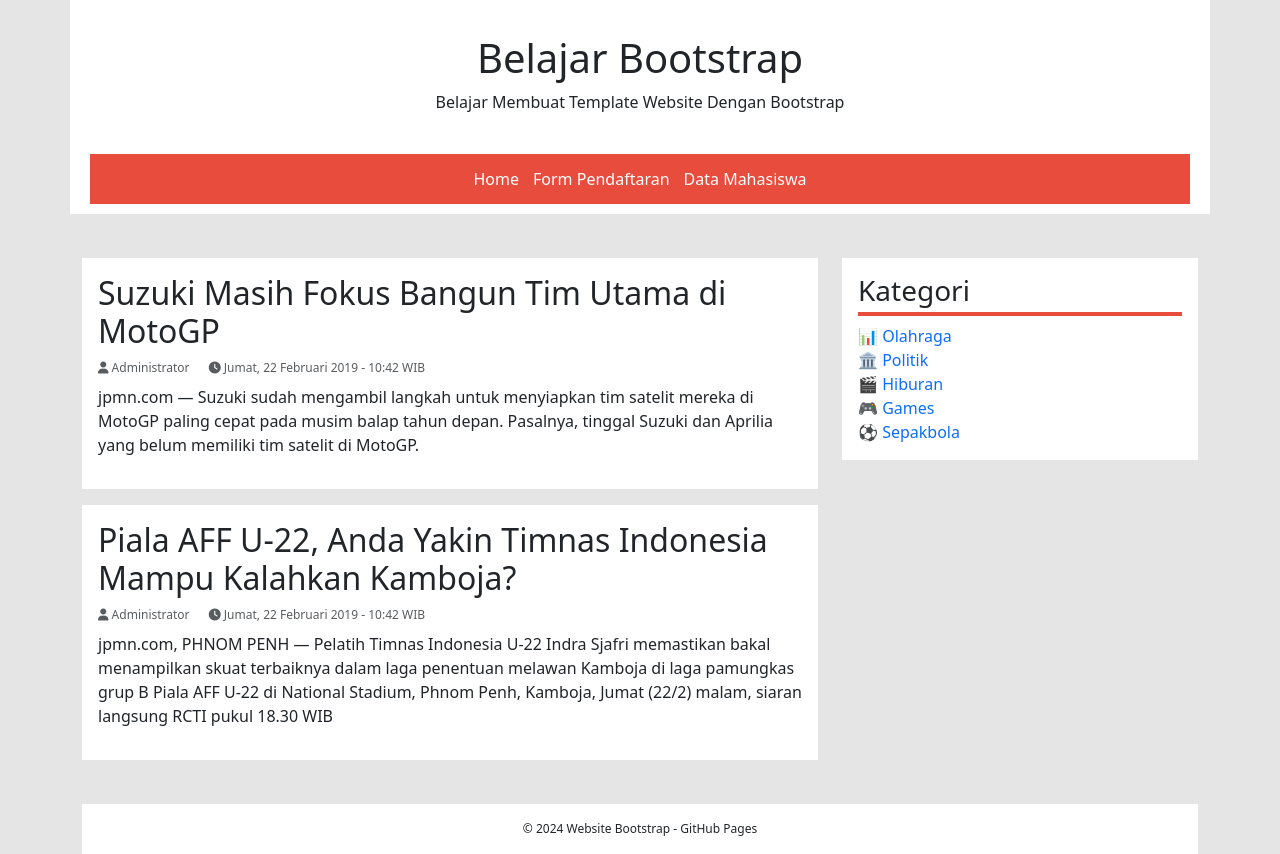
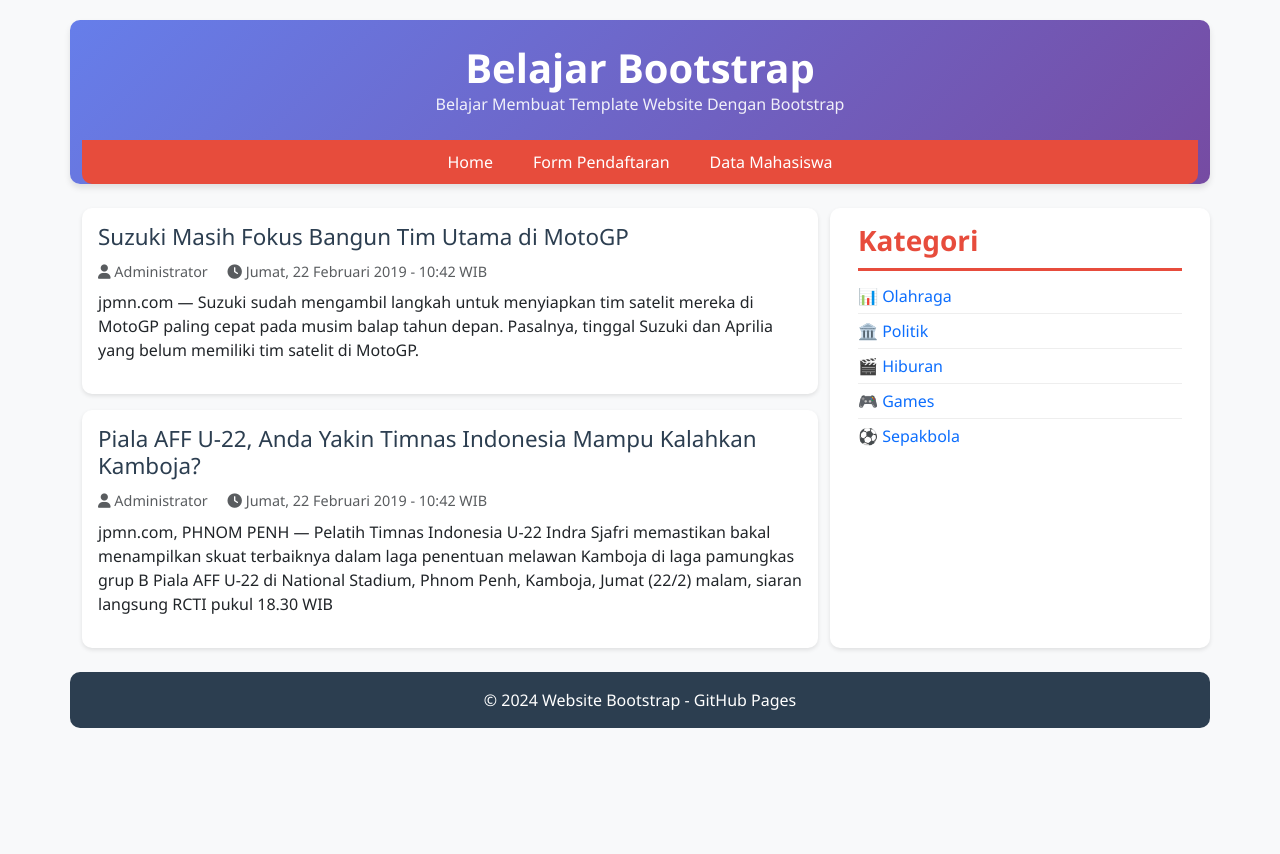
Before and after one commit to MuhammadLuqman2041/luqmandev.github.io, a plain HTML site: page index.html in a window 1280 px wide. After the commit the page ends 800 px from the top, so only its background shows below. Drawn offline with nearby package versions, Linux system fonts and the light colour scheme; files that its build step writes are made by us from their sources.

Commit message:
Update style.css

```diff
--- a/style.css
+++ b/style.css
@@ -1,75 +1,119 @@
 body {
-    background-color: #e5e5e5;
-}
-
-.meta-post {
-    font-size: 12px;
-    margin-bottom: 10px;
+    background-color: #f8f9fa;
+    font-family: 'Segoe UI', Tahoma, Geneva, Verdana, sans-serif;
 }
 
 .header {
-    background-color: #fff;
-    padding: 10px 20px;
+    background: linear-gradient(135deg, #667eea 0%, #764ba2 100%);
+    color: white;
+    border-radius: 10px;
+    margin-top: 20px;
+    box-shadow: 0 4px 6px rgba(0,0,0,0.1);
+}
+
+.title-site {
+    font-weight: 700;
+    margin-bottom: 0;
+}
+
+.description {
+    opacity: 0.9;
+    margin-bottom: 0;
 }
 
 nav.menus {
     background-color: #e74c3c;
-    padding: 10px;
+    border-radius: 0 0 10px 10px;
 }
 
-nav.menus ul {
-    margin: 0;
-    padding: 0;
+nav.menus .nav-link {
+    color: white !important;
+    font-weight: 500;
+    padding: 10px 20px;
+    transition: all 0.3s ease;
 }
 
-nav.menus ul li {
-    display: inline-block;
+nav.menus .nav-link:hover {
+    background-color: #c0392b;
+    border-radius: 5px;
 }
 
-nav.menus ul li a {
-    display: block;
-    padding: 3px 7px;
-    color: #fff;
+.posts {
+    background-color: white;
+    border-radius: 10px;
+    box-shadow: 0 2px 4px rgba(0,0,0,0.1);
 }
 
-nav.menus ul li a:hover,
-nav.menus ul li a:focus {
-    text-decoration: none;
-    background-color: #c0392b;
-    color: #fff;
-}
-
-article.posts {
-    padding: 10px 20px;
-    background-color: #fff;
-    margin-top: 20px;
-}
-
-aside.widgets {
-    padding: 10px 20px;
-    margin-top: 20px;
-    background-color: #fff;
-}
-
-aside.widgets ul {
-    margin: 0;
-    padding: 0;
-}
-
-aside.widgets li {
-    list-style: none;
-    padding: 0;
-    margin: 0;
+.sidebar {
+    background-color: white;
+    border-radius: 10px;
+    box-shadow: 0 2px 4px rgba(0,0,0,0.1);
 }
 
 .widget-title {
-    border-bottom: 4px solid #E74C3C;
-    padding-bottom: 4px;
+    color: #e74c3c;
+    font-weight: 600;
+    border-bottom: 3px solid #e74c3c;
+    padding-bottom: 10px;
 }
 
-footer.copyright {
-    padding: 10px 20px;
-    font-size: 12px;
-    background-color: #fff;
-    margin-top: 20px;
+.sidebar ul li {
+    padding: 5px 0;
+    border-bottom: 1px solid #eee;
 }
+
+.sidebar ul li:last-child {
+    border-bottom: none;
+}
+
+.sidebar ul li a:hover {
+    color: #e74c3c !important;
+}
+
+.footer {
+    background-color: #2c3e50;
+    color: white;
+    border-radius: 10px;
+}
+
+.title-post {
+    color: #2c3e50;
+    font-size: 1.4rem;
+    margin-bottom: 10px;
+}
+
+.meta-post {
+    font-size: 0.9rem;
+}
+
+/* Table styles */
+.table th {
+    background-color: #34495e !important;
+    color: white;
+}
+
+/* Form styles */
+.form-label {
+    font-weight: 600;
+    color: #2c3e50;
+}
+
+.btn {
+    border-radius: 5px;
+    font-weight: 500;
+}
+
+/* Responsive */
+@media (max-width: 768px) {
+    .header {
+        text-align: center;
+    }
+
+    nav.menus .nav {
+        flex-direction: column;
+    }
+
+    nav.menus .nav-item {
+        margin: 2px 0;
+    }
+}
```
